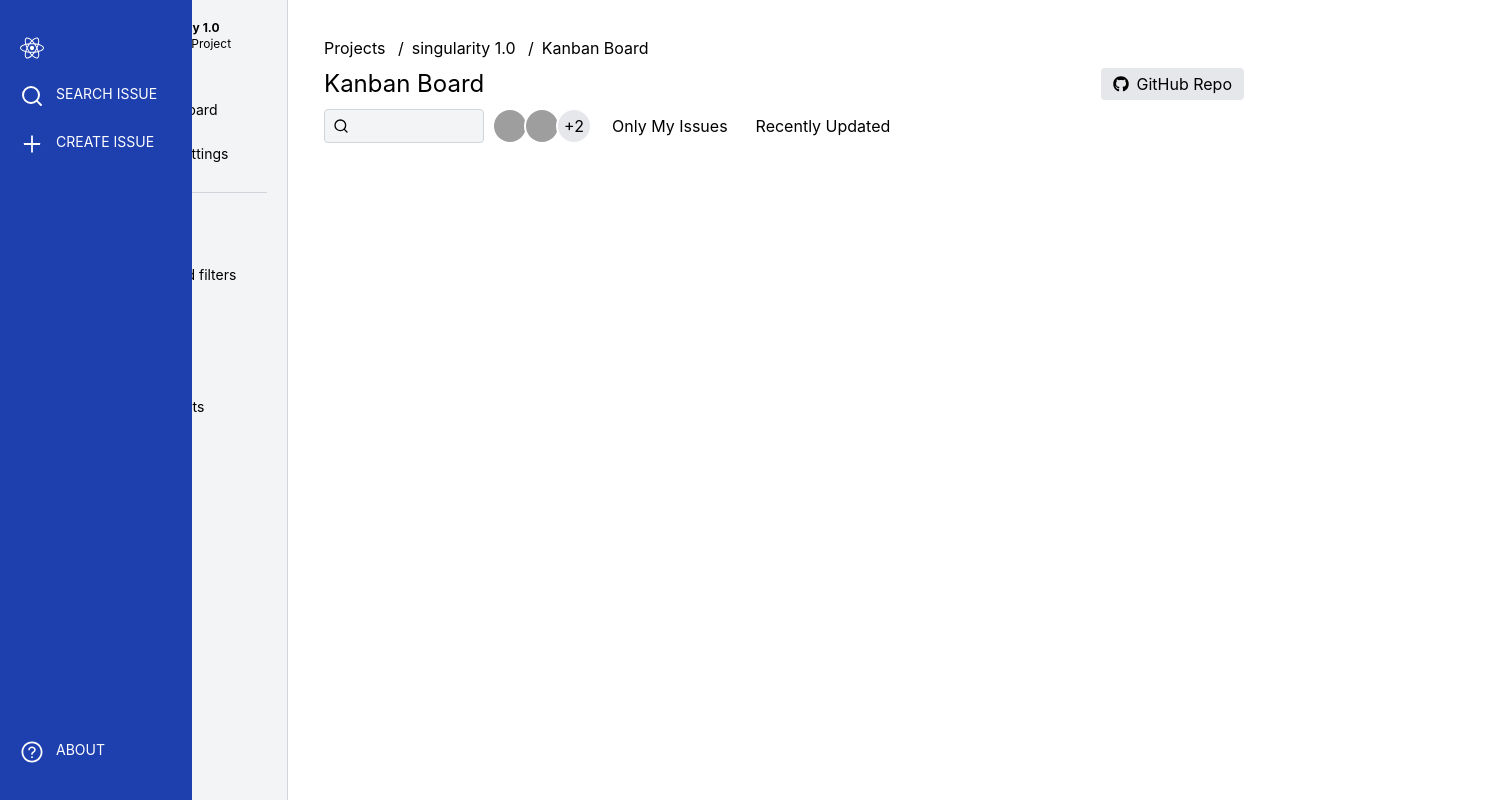
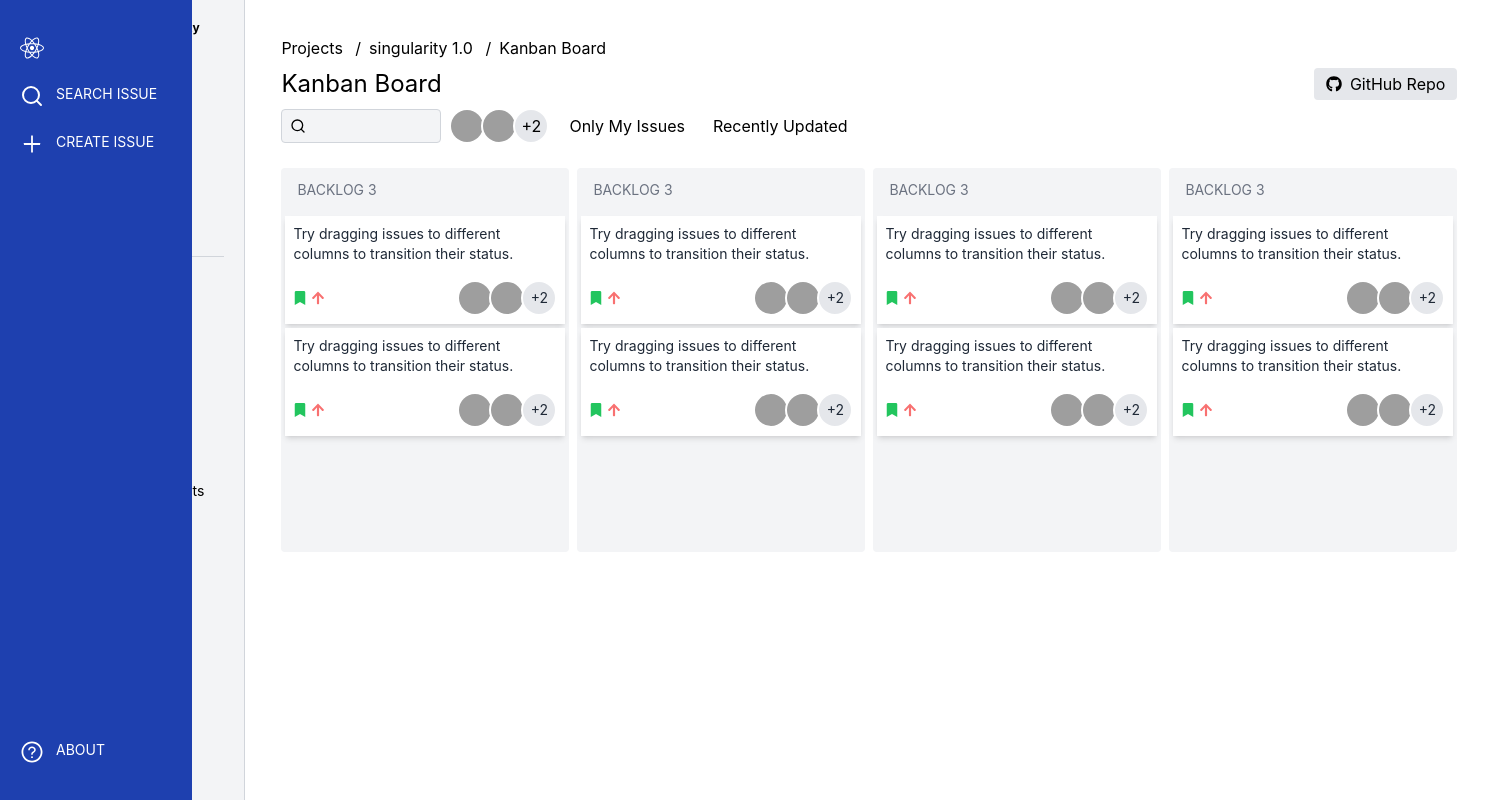
Before and after one commit to JKhaledJ/jira_clone, a React (Create React App) app: page / in a window 1280 px wide. Shown: the whole page, 1493 px wide, since content can reach past the window. Built offline with nearby package versions, Linux system fonts and the light colour scheme; grey boxes are pictures that could not be loaded.

Commit message:
issue container created

```diff
--- a/src/Utilities/Contributors.js
+++ b/src/Utilities/Contributors.js
@@ -30,7 +30,11 @@ const Contributors = (props) => {
             extra: (
               <span
                 key={imgs[2].id}
-                className="w-9 h-9 rounded-full hover:-translate-y-2 bg-gray-200 flex items-center justify-center transition-all duration-150 border-2 cursor-pointer border-white -ml-1"
+                className={`w-9 h-9 rounded-full ${
+                  props.hover && "hover:-translate-y-2"
+                } bg-gray-200 flex items-center justify-center transition-all duration-150 border-2 cursor-pointer border-white -ml-1 ${
+                  props.className
+                }`}
               >
                 +{imgs.length - 2}
               </span>
@@ -45,7 +49,11 @@ const Contributors = (props) => {
           <img
             key={img.id}
             src={img.image}
-            className="w-9 h-9 rounded-full hover:-translate-y-2 transition-all duration-150 border-2 cursor-pointer border-white -ml-1"
+            className={`w-9 h-9 rounded-full ${
+              props.hover && "hover:-translate-y-2"
+            } transition-all duration-150 border-2 cursor-pointer border-white -ml-1 ${
+              props.className
+            }`}
           />
         ) : (
           img.extra
--- /dev/null
+++ b/src/components/Layout/Issues/Show/Issue.js
@@ -0,0 +1,22 @@
+import { FaArrowUp, FaBookmark } from "react-icons/fa";
+import Contributors from "../../../../Utilities/Contributors";
+const Issue = (props) => {
+  return (
+    <div className="w-full bg-white p-2 mt-1 text-sm hover:bg-gray-200 cursor-pointer text-gray-800 shadow-md">
+      <p>
+        Try dragging issues to different columns to transition their status.
+      </p>
+      <div className="flex justify-between mt-4 items-center align-middle">
+        <div className="flex justify-center gap-1">
+          <FaBookmark className="text-green-500" />
+          <FaArrowUp className="text-red-400" />
+        </div>
+        <div>
+          <Contributors className="w-7 h-7" hover={false} />
+        </div>
+      </div>
+    </div>
+  );
+};
+
+export default Issue;
--- /dev/null
+++ b/src/components/Layout/Issues/Show/IssueContainer.js
@@ -0,0 +1,15 @@
+import Issue from "./Issue";
+
+const IssueContainer = (props) => {
+  return (
+    <div className="w-72 h-96 bg-gray-100 rounded px-1">
+      <h1 className="p-3 uppercase text-gray-500 text-sm">Backlog 3</h1>
+      <div>
+        <Issue />
+        <Issue />
+      </div>
+    </div>
+  );
+};
+
+export default IssueContainer;
--- a/src/components/Layout/KanbanBoard/KanbanBoard.js
+++ b/src/components/Layout/KanbanBoard/KanbanBoard.js
@@ -3,12 +3,13 @@ import Input from "../../../Utilities/Input";
 import { FaGithub } from "react-icons/fa";
 import Contributors from "../../../Utilities/Contributors";
 import { useState } from "react";
+import IssueContainer from "../Issues/Show/IssueContainer";
 const KanbanBoard = (props) => {
-  const [filterMyIssues, setFilterMyIssues] = useState(false);
-  const [filterIssues, setFilterIssues] = useState(false);
+  const [MyIssues, setMyIssues] = useState(false);
+  const [RecentlyIssues, setRecentlyIssues] = useState(false);
   function reset() {
-    setFilterIssues(false);
-    setFilterMyIssues(false);
+    setMyIssues(false);
+    setRecentlyIssues(false);
   }
   return (
     <div className={props.className}>
@@ -23,22 +24,22 @@ const KanbanBoard = (props) => {
         </div>
         <div className="flex gap-3 items-center">
           <Input />
-          <Contributors />
+          <Contributors className="w-9 h-9" hover={true} />
           <div
             className={`px-2 py-1 rounded cursor-pointer
-            ${filterMyIssues ? "bg-blue-200" : "over:bg-gray-200"} `}
-            onClick={() => setFilterMyIssues(!filterMyIssues)}
+            ${MyIssues ? "bg-blue-200" : "over:bg-gray-200"} `}
+            onClick={() => setMyIssues(!MyIssues)}
           >
             <h1>Only My Issues</h1>
           </div>
           <div
             className={`px-2 py-1 rounded cursor-pointer
-            ${filterIssues ? "bg-blue-200" : "over:bg-gray-200"} `}
-            onClick={() => setFilterIssues(!filterIssues)}
+            ${RecentlyIssues ? "bg-blue-200" : "over:bg-gray-200"} `}
+            onClick={() => setRecentlyIssues(!RecentlyIssues)}
           >
             <h1>Recently Updated</h1>
           </div>
-          {(filterIssues || filterMyIssues) && (
+          {(MyIssues || RecentlyIssues) && (
             <div
               className={`cursor-pointer border-l-2 pl-3`}
               onClick={() => reset()}
@@ -47,6 +48,14 @@ const KanbanBoard = (props) => {
             </div>
           )}
         </div>
+
+        {/* Body section */}
+        <div className="w-full h-full mt-6 flex justify-start gap-2">
+          <IssueContainer />
+          <IssueContainer />
+          <IssueContainer />
+          <IssueContainer />
+        </div>
       </div>
     </div>
   );
```
